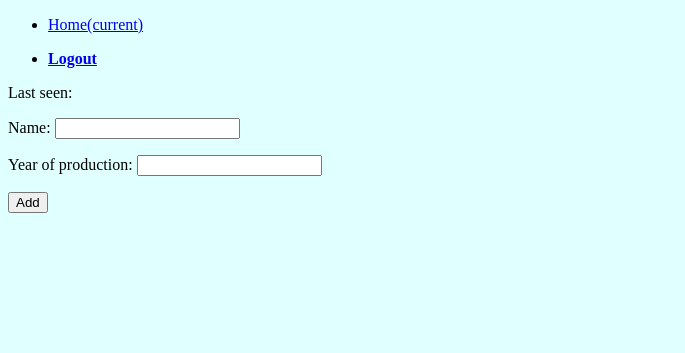
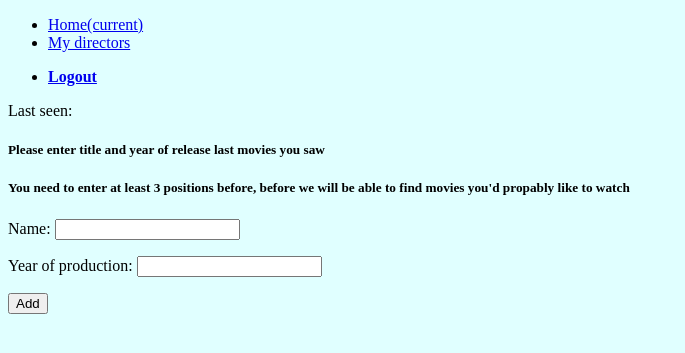
Before and after one commit to FuturityAgent/MovieSuggest, a Django app: page /movies/last in a window 1280 px wide. Shown: the top 353 px of the page, without its empty margins (0-685 px from the left). Run offline with Django 3.2, Linux system fonts and the light colour scheme; the visitor is signed in with stand-in values (Sample User, id 1); data that the repository does not hold is empty; some libraries are stand-ins or nearby versions.

Commit message:
Fixes in error handling, added directors page.

```diff
--- a/MovieSuggest/urls.py
+++ b/MovieSuggest/urls.py
@@ -22,6 +22,7 @@
     path('login/', auth_views.LoginView.as_view()),
     path('logout/', views.LogoutView.as_view()),
     path('register/', views.SignUpView.as_view(), name='signup'),
+    path('directors/', views.GetMyDirectorsView.as_view(), name='my-directors'),
     path('movies/last', views.AddLastMovieView.as_view(), name='last-movie'),
     path('movies/suggest', views.SuggestMovieView.as_view(), name='suggest-movie'),
     path('', views.IndexView.as_view(), name='home')
--- a/movie_suggestion/templates/base.html
+++ b/movie_suggestion/templates/base.html
@@ -29,6 +29,11 @@
                 <li class="nav-item active">
                     <a class="nav-link" href="/">Home<span class="sr-only">(current)</span></a>
                 </li>
+                {% if request.user.is_authenticated %}
+                    <li class="nav-item">
+                        <a class="nav-link" href="/directors">My directors</a>
+                    </li>
+                    {% endif %}
                 </ul>
                 {% if request.user.is_authenticated %}
                 <ul class="navbar-nav">
--- a/movie_suggestion/templates/movies/last_movie.html
+++ b/movie_suggestion/templates/movies/last_movie.html
@@ -13,6 +13,20 @@
         {% endfor %}
         </ul>
     </div>
+    <div>
+        {% for err in errors %}
+            <div class="alert alert-warning">
+                <h5>{{ err }}</h5>
+            </div>
+        {% endfor %}
+    </div>
+    <div>
+        <h5>Please enter title and year of release last movies you saw</h5>
+        {% if movies|length < 3 %}
+            <h5>You need to enter at least 3 positions before, before we will be able
+            to find movies you'd propably like to watch</h5>
+        {% endif %}
+    </div>
     <form method="post">
         {% csrf_token %}
         <p>
--- a/movie_suggestion/views.py
+++ b/movie_suggestion/views.py
@@ -1,6 +1,7 @@
 from collections import Counter
 import datetime
 import imdb
+import time
 from django.shortcuts import render, redirect
 from django.views.generic import TemplateView, FormView, View
 from django.contrib.auth import login, authenticate, logout
@@ -69,11 +70,17 @@
 			movie_year = form.cleaned_data.get('year_of_production')
 			movie = Movie(name=movie_title, year_of_production=movie_year, user=request.user)
 			movie_data = self.get_movie_data(movie)
+			if not movie_data:
+				context = self.get_context_data()
+				context['form'] = LastMovieForm()
+				context['errors'] = [f"Movie {movie_title} released in the year {movie_year} doesn't exist :("]
+				return render(request, 'movies/last_movie.html', context=context)
 			movie.imdb_id = movie_data.movieID
 			movie.genres = ','.join(movie_data.data.get('genres', ' '))
 			movie.keywords = ','.join(movie_data.get('keywords', ' '))
 			director = self.get_movie_director(movie_data)
-			movie.director = director
+			if director:
+				movie.director = director
 			movie.save()
 			return redirect('last-movie')
 		return redirect('last-movie')
@@ -102,6 +109,13 @@
 		try:
 			director = movie_rec.get('director')
 			director = director[0]
+			#if director already exists in the database, stop and return existing record
+			director_records = Director.objects.filter(imdb_id=director.personID)
+			if director_records and director_records[0].imdb_id != '':
+				return director_records[0]
+			elif director_records and director_records[0].imdb_id == '':
+				return None
+
 			director_data = IMDB.get_person(director.personID)
 			director_name = director_data.get('name', '').split(' ')[0]
 			director_lastname = director_data.get('name', '').split(' ')[-1]
@@ -109,7 +123,7 @@
 			director_birthday = datetime.datetime.strptime(director_birthday, "%Y-%m-%d").date()
 			director_object = Director(name=director_name,
 									   lastname=director_lastname,
-									   date_of_birth=director_birthday)
+									   date_of_birth=director_birthday, imdb_id= director.personID)
 
 			director_object.save()
 			return director_object
@@ -132,6 +146,7 @@
 		:returns
 		render function
 		"""
+		start = time.time()
 		user_movies = Movie.objects.filter(user=request.user.id)
 		user_movies_ids = list(user_movies.values_list('imdb_id', flat=True))
 		last_movies = user_movies.order_by('-id')[:3]
@@ -158,7 +173,18 @@
 		for m in filtered_movies
 		]
 		k_words = [k.replace('-', ' ') for k in top_common_keywords]
+		print("ZNALEZIENIE FILMÓW DO POLECENIA ZAJĘŁO: " + str(time.time() - start) + " sekund")
 		return render(request, template_name='movies/suggestions.html', context={
 			'movies': movies_to_suggest,
 			'keywords': k_words})
+
+
+class GetMyDirectorsView(LoginRequiredMixin, TemplateView):
+	login_url = '/login/'
+
+	def get(self, request, *args, **kwargs):
+		user_movies = Movie.objects.filter(user=request.user.id)
+		directors = Counter([movie.director for movie in user_movies if movie.director])
+		directors = [{'name': person[0], 'no_of_movies': person[1]} for person in directors.most_common()]
+		return render(request, 'directors/top_directors.html', context={'directors': directors})
 # Create your views here.
```
Also changed, not shown: movie_suggestion/templates/directors/top_directors.html (added, +11 -0 lines).
